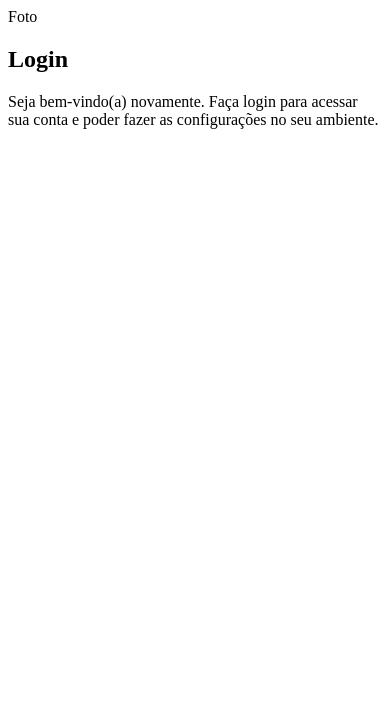
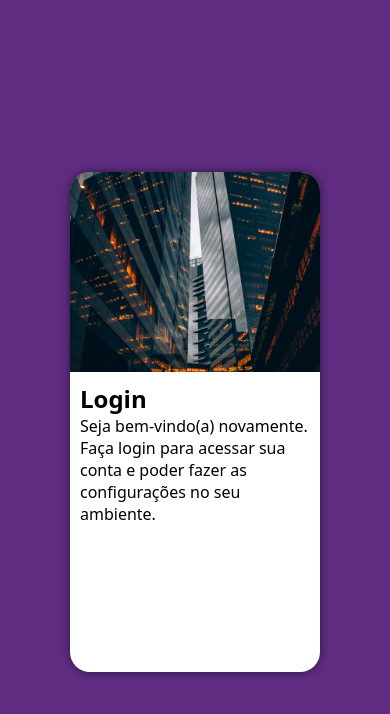
Before and after one commit to SanchesVitor/projeto-login, a plain HTML site: page index.html in a window 390 px wide. Drawn offline with Linux system fonts and the light colour scheme.

```diff
--- a/estilos/style.css
+++ b/estilos/style.css
@@ -5,3 +5,49 @@
     Verde: #49a09d
     Lilás: #5f2c82
 */
+
+* {
+    font-family: system-ui, -apple-system, BlinkMacSystemFont, 'Segoe UI', Roboto, Oxygen, Ubuntu, Cantarell, 'Open Sans', 'Helvetica Neue', sans-serif;
+    padding: 0px;
+    margin: 0px;
+    box-sizing: border-box;
+}
+
+body, html {
+    background-color: #5f2c82;
+    height: 100vh;
+    width: 100vw;
+}
+
+main {
+    position: relative;
+    height: 100vh;
+    width: 100vw;
+}
+
+section#login {
+    position: absolute;
+    top: 50%;
+    left: 50%;
+    transform: translate(-50%, -50%);
+    overflow: hidden;
+
+    background-color: white;
+    width: 250px;
+    height: 500px;
+    border-radius: 20px;
+    box-shadow: 0px 0px 10px rgba(0, 0, 0, 0.534);
+}
+
+section#login > div#imagem {
+    display: block;
+    background: #5f2c82 url(../imagens/pexels.jpg) no-repeat;
+    background-size: cover;
+    background-position: center center;
+    height: 200px;
+}
+
+section#login > div#formulario {
+    display: block;
+    padding: 10px;
+}
--- a/index.html
+++ b/index.html
@@ -11,7 +11,7 @@
     <main>
         <section id="login">
             <div id="imagem">
-                Foto
+                <!-- Aqui vai a imagem nas CSS-->
             </div>
             <div id="formulario">
                 <h1>Login</h1>
```
